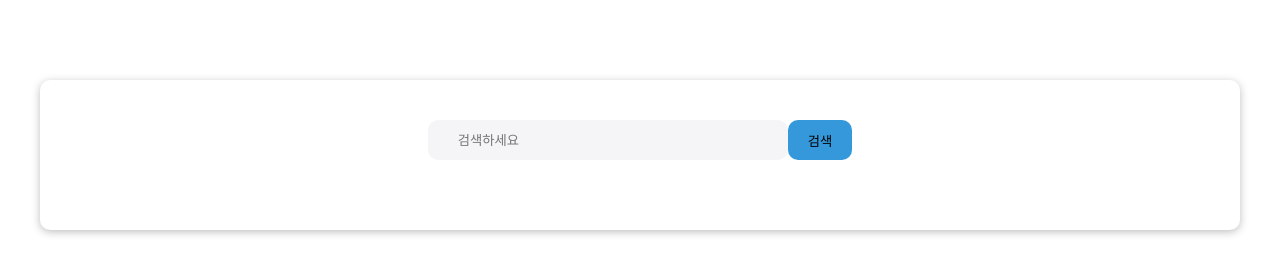
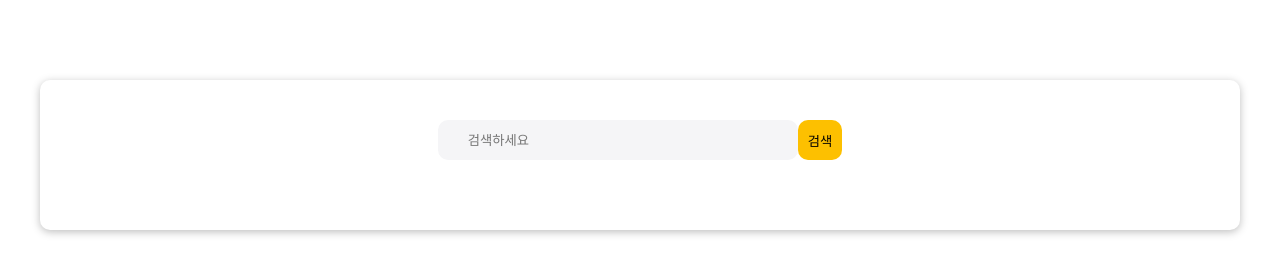
Before and after one commit to dokimion24/movieApp, a plain HTML site: page index.html in a window 1280 px wide. Drawn offline with nearby package versions, Linux system fonts and the light colour scheme; a web font is replaced by a local one.

Commit message:
feat: 버튼 색 변경, 패딩 수정

```diff
--- a/css/main.css
+++ b/css/main.css
@@ -40,11 +40,14 @@ button:hover {
 }
 
 .search__btn {
-  background-color: #3498db;
+  background-color: #fdc000;
   border: none;
-  padding: 0 20px;
+  padding: 0 10px;
   border-radius: 10px;
   height: 40px;
+}
+.search__btn:hover {
+  background-color: #fd9c00;
 }
 
 .search--result {
```
